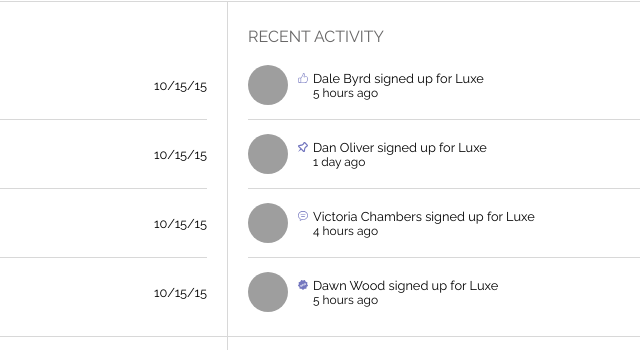
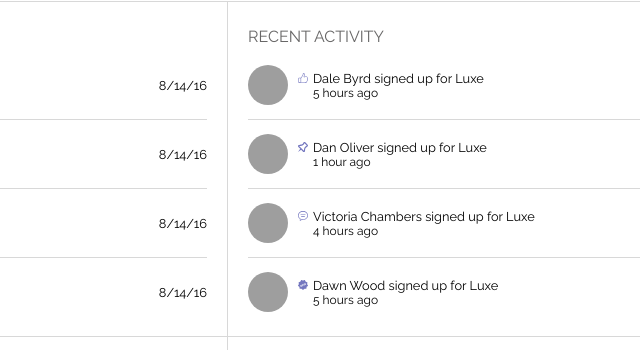
Before and after one commit to ZoomThruDev/web_app_dashboard, a plain HTML site: page index.html in a window 1280 px wide. Shown: the part 1346-1696 px from the top of the page, 453-1093 px from the left. Drawn offline with nearby package versions, Linux system fonts and the light colour scheme; grey boxes are pictures that could not be loaded.

Commit message:
Update index.html

```diff
--- a/index.html
+++ b/index.html
@@ -243,7 +243,7 @@
                     <span class="member-email">dale.byrd52@example.com</span>
                   </div>
                 </div>
-                <span class="list-info">10/15/15</span>
+                <span class="list-info">8/14/16</span>
               </li>
               <li>
                 <div class="member-container">
@@ -253,7 +253,7 @@
                     <span class="member-email">dan.oliver82@example.com</span>
                   </div>
                 </div>
-                <span class="list-info">10/15/15</span>
+                <span class="list-info">8/14/16</span>
               </li>
               <li>
                 <div class="member-container">
@@ -263,7 +263,7 @@
                     <span class="member-email">victoria.chambers80@example.com</span>
                   </div>
                 </div>
-                <span class="list-info">10/15/15</span>
+                <span class="list-info">8/14/16</span>
               </li>
               <li>
                 <div class="member-container">
@@ -273,7 +273,7 @@
                     <span class="member-email">dawn.wood16@example.com</span>
                   </div>
                 </div>
-                <span class="list-info">10/15/15</span>
+                <span class="list-info">8/14/16</span>
               </li>
             </ul>
           </div>
@@ -343,7 +343,7 @@
                         </g>
                       </svg>
                     </span>
-                    <span class="activity-time">1 day ago</span>
+                    <span class="activity-time">1 hour ago</span>
                   </div>
                 </div>
                 <span class="list-info">
```
